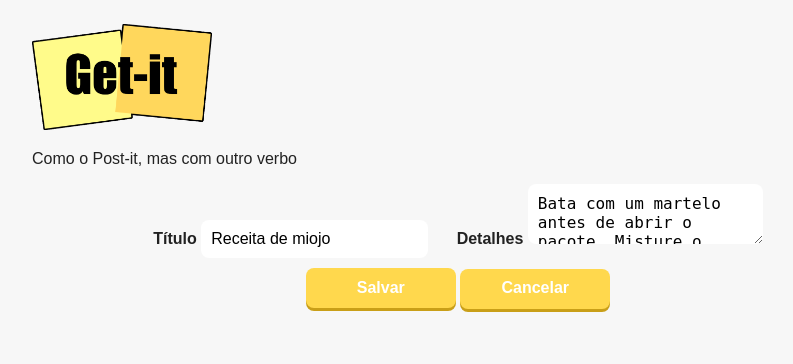
After one commit to Daniel-Vinicius/progeficaz-projeto1, a Flask app: page /update/1 in a window 1280 px wide. The commit adds this page. Shown: the top 364 px of the page, without its empty margins (182-975 px from the left). Run offline with Flask 3, Linux system fonts and the light colour scheme; data comes from the database, SQL or seed files in the repository; both versions use the stored data as it was after the commit.

Commit message:
Editar Anotacoes

```diff
--- a/servidor.py
+++ b/servidor.py
@@ -14,6 +14,16 @@ def delete_note(NOTA_ID):
     views.delete(NOTA_ID)
     return redirect('/')
 
+@app.route('/update/', defaults={'NOTA_ID': None})
+@app.route('/update/<NOTA_ID>')
+def update_note(NOTA_ID):
+    return render_template_string(views.update_page(NOTA_ID))
+
+@app.route('/update/id=<NOTA_ID>&titulo=<NOTA_TITULO>&detalhes=<NOTA_DETALHES>', methods=['POST'])
+def update(NOTA_ID, NOTA_TITULO, NOTA_DETALHES):
+    views.update(NOTA_ID, NOTA_TITULO, NOTA_DETALHES)
+    return redirect('/')
+
 @app.route('/submit', methods=['POST'])
 def submit_form():
     titulo = request.form.get('titulo')  # Obtém o valor do campo 'titulo'
--- /dev/null
+++ b/static/js/getit.js
@@ -0,0 +1,16 @@
+const form = document.getElementById("edit-form")
+
+form.addEventListener('submit', async (event) => {
+  event.preventDefault()
+
+  const url = window.location.href.split("/")
+  const id = Number(url[url.length - 1])
+  const titulo = document.getElementById("titulo").value
+  const detalhes = document.getElementById("detalhes").value
+
+  await fetch(`/update/id=${id}&titulo=${titulo}&detalhes=${detalhes}`, {
+    method: "POST"
+  })
+
+  window.location.replace("/")
+})
--- a/static/styles/getit.css
+++ b/static/styles/getit.css
@@ -30,8 +30,17 @@ form {
   flex-wrap: wrap;
 }
 
+#edit-form {
+  display: flex;
+  width: 100%;
+  flex-direction: column;
+}
+
 label {
   font-weight: bold;
+}
+label.detail {
+  margin-left: 24px;
 }
 
 input,
@@ -43,13 +52,14 @@ textarea {
 }
 
 textarea {
-  min-height: 42px;
-  resize: vertical;
+  min-height: 60px;
+  min-width: 60px;
 }
 button,
 .btn,
 input[type="submit"] {
   display: inline-block;
+  text-align: center;
   padding: 10px 18px;
   border: none;
   border-radius: 8px;
@@ -61,6 +71,8 @@ input[type="submit"] {
   box-shadow: 0 3px 0 #c99f18;
   transition: 0.2s;
   text-decoration: none;
+  min-width: 150px;
+  height: 40px;
 }
 
 a {
@@ -77,6 +89,7 @@ a {
 
 a img {
   margin: 0;
+  color: #FFFFFF;
 }
 
 button:hover,
--- a/static/templates/components/note.html
+++ b/static/templates/components/note.html
@@ -3,6 +3,9 @@
     <h3>{title}</h3>
     <p>{details}</p>
   </div>
+  <a href="/update/{id}" name="edit_button">
+    <img src="{{{{ url_for('static', filename='img/edit-icon.png') }}}}" width="16px" height="16px">
+  </a>
   <a href="/delete/{id}" name="delete_button">
     <img src="{{{{ url_for('static', filename='img/delete-icon.png') }}}}" width="16px" height="16px">
   </a>
--- /dev/null
+++ b/static/templates/edit.html
@@ -0,0 +1,30 @@
+<!DOCTYPE html>
+<html>
+
+<head>
+  <meta charset="UTF-8">
+  <title>Get-it</title>
+  <link rel="stylesheet" href="{{{{ url_for('static', filename='styles/getit.css') }}}}">
+  <script defer src="{{{{ url_for('static', filename='js/getit.js') }}}}"></script>
+</head>
+
+<body>
+
+  <img src="{{{{ url_for('static', filename='img/logo-getit.png') }}}}" width="200px">
+  <p>Como o Post-it, mas com outro verbo</p>
+  <form id="edit-form">
+    <div>
+      <label for="titulo">Título</label>
+      <input id="titulo" type="text" name="titulo" value="{defaultTitle}" />
+      <label for="detalhes" class="detail">Detalhes</label>
+      <textarea id="detalhes" name="detalhes" width="200px">{defaultDetail}</textarea>
+    </div>
+    <div>
+      <input type="submit" value="Salvar" />
+      <a href="/" class="btn">Cancelar</a>
+    </div>
+  </form>
+
+</body>
+
+</html>
--- a/static/templates/index.html
+++ b/static/templates/index.html
@@ -15,7 +15,7 @@
     <label for="titulo">Título</label>
     <input id="titulo" type="text" name="titulo" />
     <label for="detalhes">Detalhes</label>
-    <input id="detalhes" name="detalhes" />
+    <textarea id="detalhes" name="detalhes" width="200px"></textarea>
     <input type="submit" />
   </form>
 
--- a/utils.py
+++ b/utils.py
@@ -11,7 +11,6 @@ def load_notes():
 
   for row in cursor.execute("SELECT * FROM note"):
     dbData.append(row)
-  print(dbData)
   con.close()
 
   NOTE_TEMPLATE = load_template("components/note.html")
@@ -40,3 +39,27 @@ def delete_note(id):
 
   con.commit()
   con.close()
+
+def get_note(id):
+  con = sqlite3.connect("banco.db")
+  cursor = con.cursor()
+
+  note = None
+
+  for r in cursor.execute(f"SELECT * FROM note WHERE id=?", id):
+    note = r
+
+  con.commit()
+  con.close()
+  return note
+
+def update_note(id, title, detail):
+  con = sqlite3.connect("banco.db")
+  cursor = con.cursor()
+  params = (title, detail, id)
+  print(params)
+
+  cursor.execute(f"UPDATE note SET title = ?, content = ? WHERE id = ?;", params)
+
+  con.commit()
+  con.close()
--- a/views.py
+++ b/views.py
@@ -1,4 +1,5 @@
-from utils import load_notes, load_template, add_note_toDB, delete_note
+from utils import get_note, load_notes, load_template, add_note_toDB, delete_note, update_note
+
 def index():
     return load_template("index.html").format(notes=load_notes())
 
@@ -7,3 +8,10 @@ def submit(titulo, detalhes):
 
 def delete(id_nota):
     return delete_note(id_nota)
+
+def update_page(id_nota):
+    note = get_note(id_nota)
+    return load_template("edit.html").format(id=id_nota, defaultTitle=note[1], defaultDetail=note[2])
+
+def update(id, titulo, detalhes):
+    return update_note(id, titulo, detalhes)
```
Also changed, not shown: banco.db, static/img/delete-icon.png, static/img/edit-icon.png (added).
